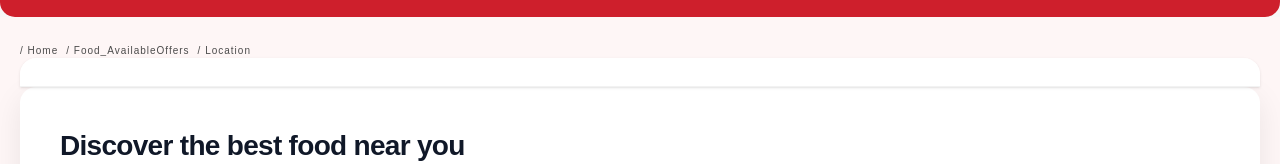
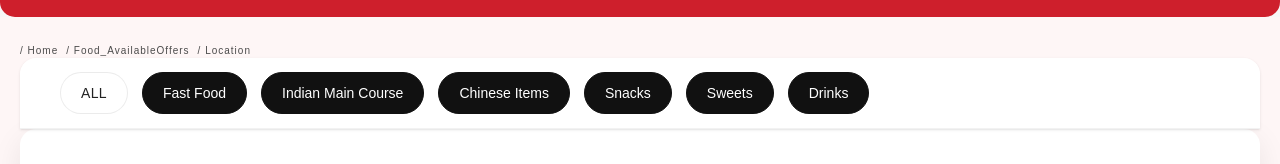
Before and after one commit to HarshadWakade1630/E-Commerce_Web, a Next.js app: page /food in a window 1280 px wide. Shown: the part 143-307 px from the top of the page. Built offline with nearby package versions, Linux system fonts and the light colour scheme; no server answers; the database is empty.

Commit message:
Update foodfilter.tsx

```diff
--- a/components/food/main/section/section1/foodfilter.tsx
+++ b/components/food/main/section/section1/foodfilter.tsx
@@ -1,20 +1,16 @@
-
-
-
-
 
 
 export default function FoodFilter(){
     return(
         <>
             <div className="food-filter mx-auto flex w-full max-width-[1920px] items-center gap-3.5 overflow-x-auto whitespace-nowrap rounded-t-2xl border-b border-black/5 bg-white/95 px-4 py-3.5 shadow-sm backdrop-blur-md scrollbar-none sm:px-8 md:px-10">
-      {/* <button onclick="scrollToSection('all')" className="shrink-0 rounded-full border border-black/[0.08] bg-white px-4 py-2 text-xs font-medium tracking-wide text-[#222] transition-all duration-200 hover:-translate-y-0.5 hover:bg-[#111] hover:text-white hover:shadow-md sm:px-5 sm:py-2.5 sm:text-sm">ALL</button>
-      <button onclick="scrollToSection('fastfood_title')" className="shrink-0 rounded-full border border-[#111] bg-[#111] py-2 text-xs font-medium text-white transition-all duration-200 hover:-translate-y-0.5 hover:shadow-md sm:px-5 sm:py-2.5 sm:text-sm">Fast Food</button>
-      <button onclick="scrollToSection('indianmaincourse_title')" className="shrink-0 rounded-full border border-[#111] bg-[#111] py-2 text-xs font-medium text-white transition-all duration-200 hover:-translate-y-0.5 hover:shadow-md sm:px-5 sm:py-2.5 sm:text-sm">Indian Main Course</button>
-      <button onclick="scrollToSection('chinese-items')" className="shrink-0 rounded-full border border-[#111] bg-[#111] py-2 text-xs font-medium text-white transition-all duration-200 hover:-translate-y-0.5 hover:shadow-md sm:px-5 sm:py-2.5 sm:text-sm">Chinese Items</button>
-      <button onclick="scrollToSection('snacks')" className="shrink-0 rounded-full border border-[#111] bg-[#111] py-2 text-xs font-medium text-white transition-all duration-200 hover:-translate-y-0.5 hover:shadow-md sm:px-5 sm:py-2.5 sm:text-sm">Snacks</button>
-      <button onclick="scrollToSection('sweets')" className="shrink-0 rounded-full border border-[#111] bg-[#111] py-2 text-xs font-medium text-white transition-all duration-200 hover:-translate-y-0.5 hover:shadow-md sm:px-5 sm:py-2.5 sm:text-sm">Sweets</button>
-      <button onclick="scrollToSection('drinks')" className="shrink-0 rounded-full border border-[#111] bg-[#111] py-2 text-xs font-medium text-white transition-all duration-200 hover:-translate-y-0.5 hover:shadow-md sm:px-5 sm:py-2.5 sm:text-sm">Drinks</button> */}
+      <button onClick={()=>"scrollToSection('all')"} className="shrink-0 rounded-full border border-black/[0.08] bg-white px-4 py-2 text-xs font-medium tracking-wide text-[#222] transition-all duration-200 hover:-translate-y-0.5 hover:bg-[#111] hover:text-white hover:shadow-md sm:px-5 sm:py-2.5 sm:text-sm">ALL</button>
+      <button onClick={()=>"scrollToSection('fastfood_title')"} className="shrink-0 rounded-full border border-[#111] bg-[#111] py-2 text-xs font-medium text-white transition-all duration-200 hover:-translate-y-0.5 hover:shadow-md sm:px-5 sm:py-2.5 sm:text-sm">Fast Food</button>
+      <button onClick={()=>"scrollToSection('indianmaincourse_title')"} className="shrink-0 rounded-full border border-[#111] bg-[#111] py-2 text-xs font-medium text-white transition-all duration-200 hover:-translate-y-0.5 hover:shadow-md sm:px-5 sm:py-2.5 sm:text-sm">Indian Main Course</button>
+      <button onClick={()=>"scrollToSection('chinese-items')"} className="shrink-0 rounded-full border border-[#111] bg-[#111] py-2 text-xs font-medium text-white transition-all duration-200 hover:-translate-y-0.5 hover:shadow-md sm:px-5 sm:py-2.5 sm:text-sm">Chinese Items</button>
+      <button onClick={()=>"scrollToSection('snacks')"} className="shrink-0 rounded-full border border-[#111] bg-[#111] py-2 text-xs font-medium text-white transition-all duration-200 hover:-translate-y-0.5 hover:shadow-md sm:px-5 sm:py-2.5 sm:text-sm">Snacks</button>
+      <button onClick={()=>"scrollToSection('sweets')"} className="shrink-0 rounded-full border border-[#111] bg-[#111] py-2 text-xs font-medium text-white transition-all duration-200 hover:-translate-y-0.5 hover:shadow-md sm:px-5 sm:py-2.5 sm:text-sm">Sweets</button>
+      <button onClick={()=>"scrollToSection('drinks')"} className="shrink-0 rounded-full border border-[#111] bg-[#111] py-2 text-xs font-medium text-white transition-all duration-200 hover:-translate-y-0.5 hover:shadow-md sm:px-5 sm:py-2.5 sm:text-sm">Drinks</button>
     </div>
         </>
     )
```
